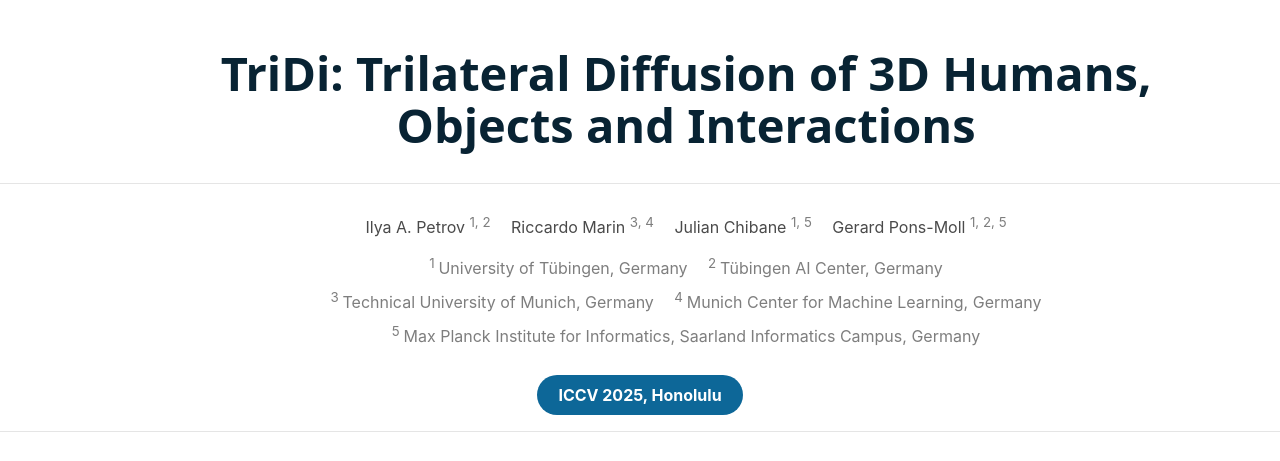
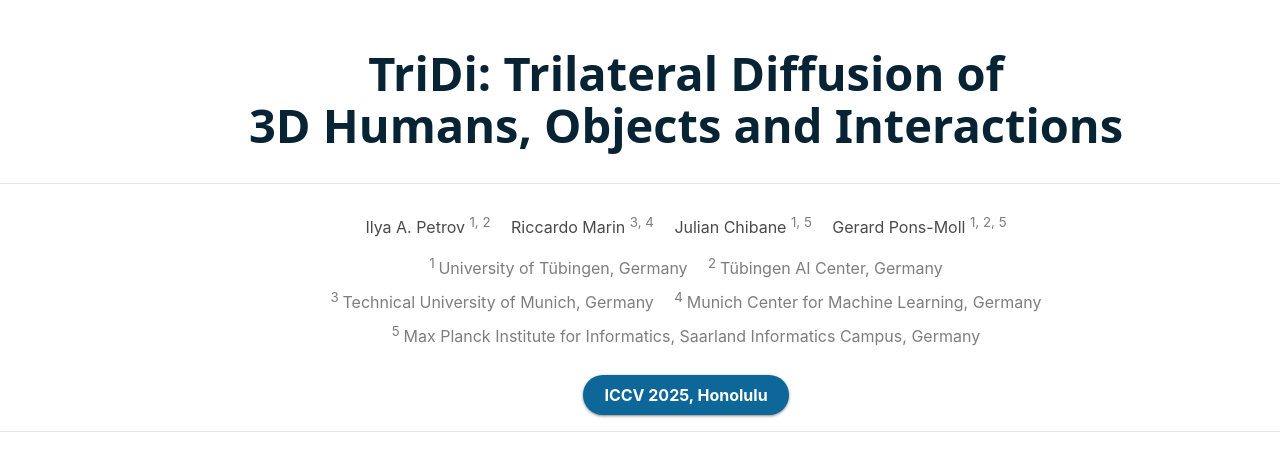
Before and after one commit to ptrvilya/tridi, a plain HTML site: page index.html in a window 1280 px wide. Shown: the part 72-533 px from the top of the page. Drawn offline with Linux system fonts and the light colour scheme.

Commit message:
Fixed layout

```diff
--- a/index.html
+++ b/index.html
@@ -64,7 +64,7 @@
 
     <!-- SECTION: TITLE -->
     <div class="n-title">
-        <h1>TriDi: Trilateral Diffusion of 3D Humans, Objects and Interactions</h1>
+        <h1>TriDi: Trilateral Diffusion of<br>3D Humans, Objects and Interactions</h1>
     </div>
     <!-- SECTION: AUTHORS -->
     <div class="n-byline">
@@ -103,10 +103,12 @@
     </div>
 
     <!-- conference -->
-    <p class="text-center">
-        <a href="https://iccv.thecvf.com/virtual/2025/poster/1877" target="_blank"
-           class="button is-rounded is-conference"><b>ICCV 2025, Honolulu</b></a>
-    </p>
+    <div class="n-conference">
+        <p class="text-center">
+            <a href="https://iccv.thecvf.com/virtual/2025/poster/1877" target="_blank"
+               class="button is-rounded is-conference"><b>ICCV 2025, Honolulu</b></a>
+        </p>
+    </div>
 
     <!-- SECTION: MAIN BODY -->
     <div class="n-article">
--- a/static/css/style.css
+++ b/static/css/style.css
@@ -55,6 +55,7 @@ img {
 .n-topnav,
 .n-byline,
 .n-title,
+.n-conference,
 .n-article {
     display: grid;
     justify-items: stretch;
@@ -66,6 +67,7 @@ img {
     .n-topnav,
     .n-byline,
     .n-title,
+    .n-conference,
     .n-article {
         grid-template-columns: [screen-start] 1fr [page-start kicker-start] 50px [middle-start] 50px [text-start kicker-end] 800px [text-end gutter-start] 50px [middle-end] 50px [page-end gutter-end] 1fr [screen-end];
         grid-column-gap: 16px;
@@ -76,6 +78,7 @@ img {
     .n-topnav,
     .n-byline,
     .n-title,
+    .n-conference,
     .n-article {
         grid-template-columns: [screen-start] 1fr [page-start kicker-start] 60px [middle-start] 60px [text-start kicker-end] 940px [text-end gutter-start] 60px [middle-end] 60px [page-end gutter-end] 1fr [screen-end];
         grid-column-gap: 32px;
@@ -103,6 +106,14 @@ img {
 
 .n-article>* {
     grid-column: text;
+    /* prevent wide content (logos, bibtex pre) from inflating the flexible
+       text track on narrow screens */
+    min-width: 0;
+}
+
+.n-conference>* {
+    grid-column: text;
+    min-width: 0;
 }
 
 .n-title {
@@ -241,7 +252,9 @@ ul.authors.affiliations li {
     background-color: #fff;
     border: 1px solid #dbdbdb;
     border-radius: 4px;
-    box-shadow: none;
+    /* Material Design 3 elevated button: level-1 shadow at rest */
+    box-shadow: 0 1px 2px rgba(0, 0, 0, .3), 0 1px 3px 1px rgba(0, 0, 0, .15);
+    transition: box-shadow .2s cubic-bezier(.2, 0, 0, 1);
     color: #363636;
     cursor: pointer;
     display: inline-flex;
@@ -254,6 +267,16 @@ ul.authors.affiliations li {
     text-align: center;
     vertical-align: top;
     white-space: nowrap;
+}
+
+.button:hover {
+    /* level-2 shadow on hover */
+    box-shadow: 0 1px 2px rgba(0, 0, 0, .3), 0 2px 6px 2px rgba(0, 0, 0, .15);
+}
+
+.button:active {
+    /* back to level 1 when pressed */
+    box-shadow: 0 1px 2px rgba(0, 0, 0, .3), 0 1px 3px 1px rgba(0, 0, 0, .15);
 }
 
 .button .icon:first-child:not(:last-child) {
@@ -278,7 +301,7 @@ ul.authors.affiliations li {
 }
 
 .button.is-dark:focus:not(:active) {
-    box-shadow: 0 0 0 .125em rgba(54, 54, 54, .25);
+    box-shadow: 0 0 0 .125em rgba(54, 54, 54, .25), 0 1px 2px rgba(0, 0, 0, .3), 0 1px 3px 1px rgba(0, 0, 0, .15);
 }
 
 .button.is-dark:active {
```
